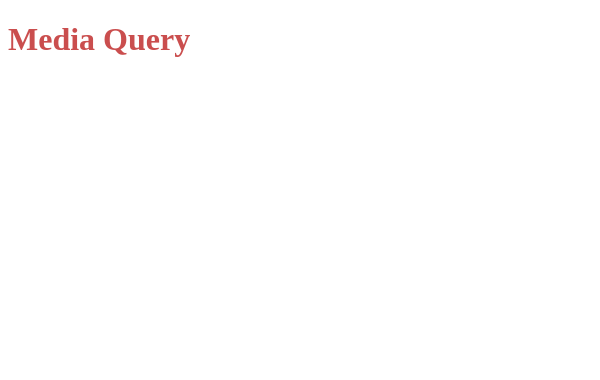
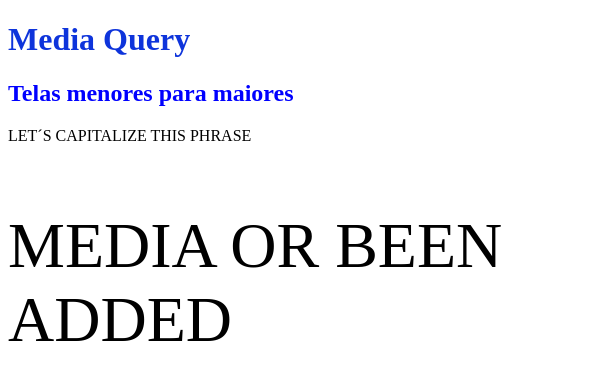
Before and after one commit to yanick-vieira/coursera-test, a plain HTML site: page media-query-exe/index.html in a window 600 px wide. Drawn offline with Linux system fonts and the light colour scheme.

Commit message:
updated added recently

```diff
--- a/media-query-exe/index.html
+++ b/media-query-exe/index.html
@@ -10,5 +10,8 @@
 </head>
 <body>
     <h1>Media Query</h1>
+    <h2>Telas menores para  maiores</h2>
+    <p>Let´s capitalize this phrase</p>
+    <p class="p2">Media or been added</p>
 </body>
 </html>
--- a/media-query-exe/style.css
+++ b/media-query-exe/style.css
@@ -1,3 +1,36 @@
 h1{
     color: #b81414c0;
 }
+h2{
+    color: #b81414c0;
+}
+@media all and (max-width:600px){ /* max-width: telas menores que o original */
+    h1{
+        color: rgb(14, 52, 219);
+
+    }
+}
+
+@media screen and (min-width:600px){
+   h2{
+    color: blue;
+   }
+}
+@media (min-width:400px) and (max-width:800px){
+    p{
+        text-transform:uppercase;
+    }
+}
+@media (orientation: landscape){ /* orientation */
+    p{
+        color: blueviolet;
+    }
+}
+@media (min-width:400px), (orientation: landscape){
+    .p2{
+        font-size: 4em;
+    }
+}
+/* beakpoints: indo de tlas menores pra maiores, tlml, talbet, pc, tv. */
+
+/*  Modos  de media: screen, print, all  */
```
